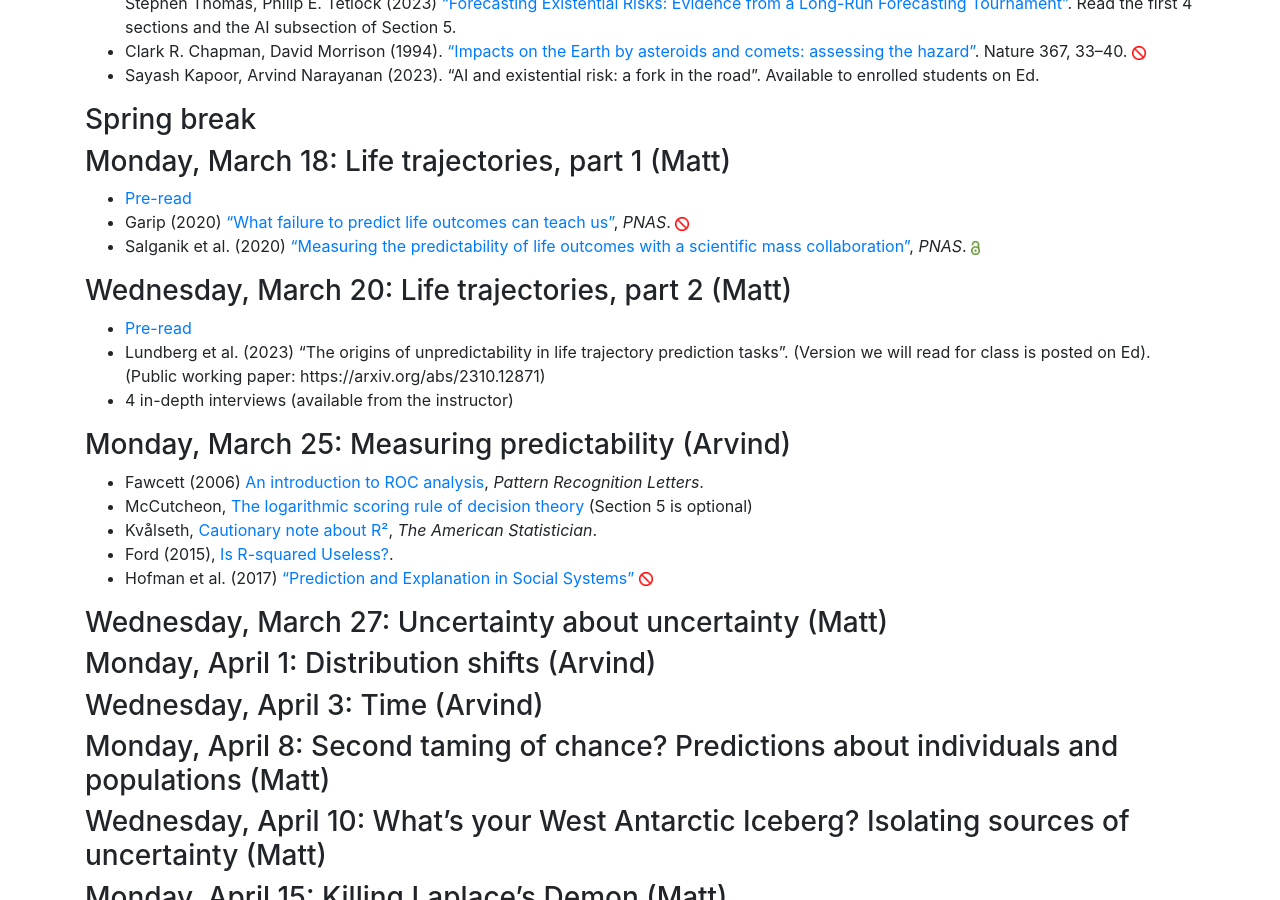
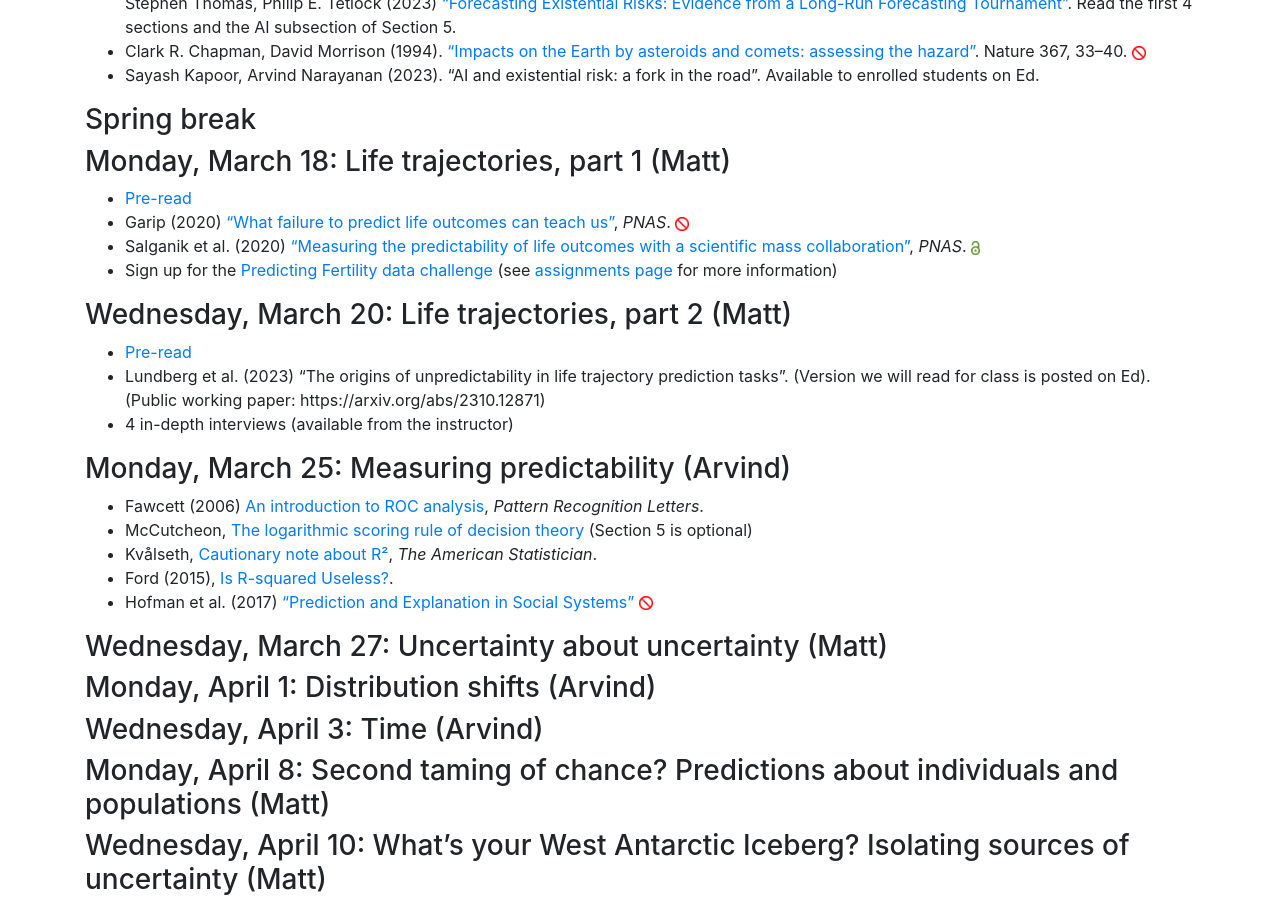
Before and after one commit to msalganik/soc555-cos598J_s2024, a Jekyll site: the page built from readings.md, in a window 1280 px wide and 900 px high, scrolled down 2652 px. Built offline with Jekyll 4.4.1, drawn with Linux system fonts in a browser that asks for light colours; comment, search, counter and statistics services are not loaded.

Commit message:
life traj, part 1

```diff
--- a/readings.md
+++ b/readings.md
@@ -122,6 +122,7 @@ No required reading before class.
 - Garip (2020) ["What failure to predict life outcomes can teach us"](https://doi.org/10.1073/pnas.2003390117), _PNAS_.
 <img src="https://msalganik.github.io/soc555-cos598J_s2024/images/closed.png" style="display: inline; height: 14px;" />
 - Salganik et al. (2020) ["Measuring the predictability of life outcomes with a scientific mass collaboration"](https://doi.org/10.1073/pnas.1915006117), _PNAS_. <img src="https://msalganik.github.io/soc555-cos598J_s2024/images/open.png" style="display: inline; height: 14px;" />
+- Sign up for the [Predicting Fertility data challenge](https://stulp.gmw.rug.nl/prefer/) (see [assignments page](https://msalganik.github.io/soc555-cos598J_s2024/assignments.html#assignment-2-participate-in-the-predicting-fertility-data-challenge) for more information)
 
 ### Wednesday, March 20: Life trajectories, part 2 (Matt)
 
```
